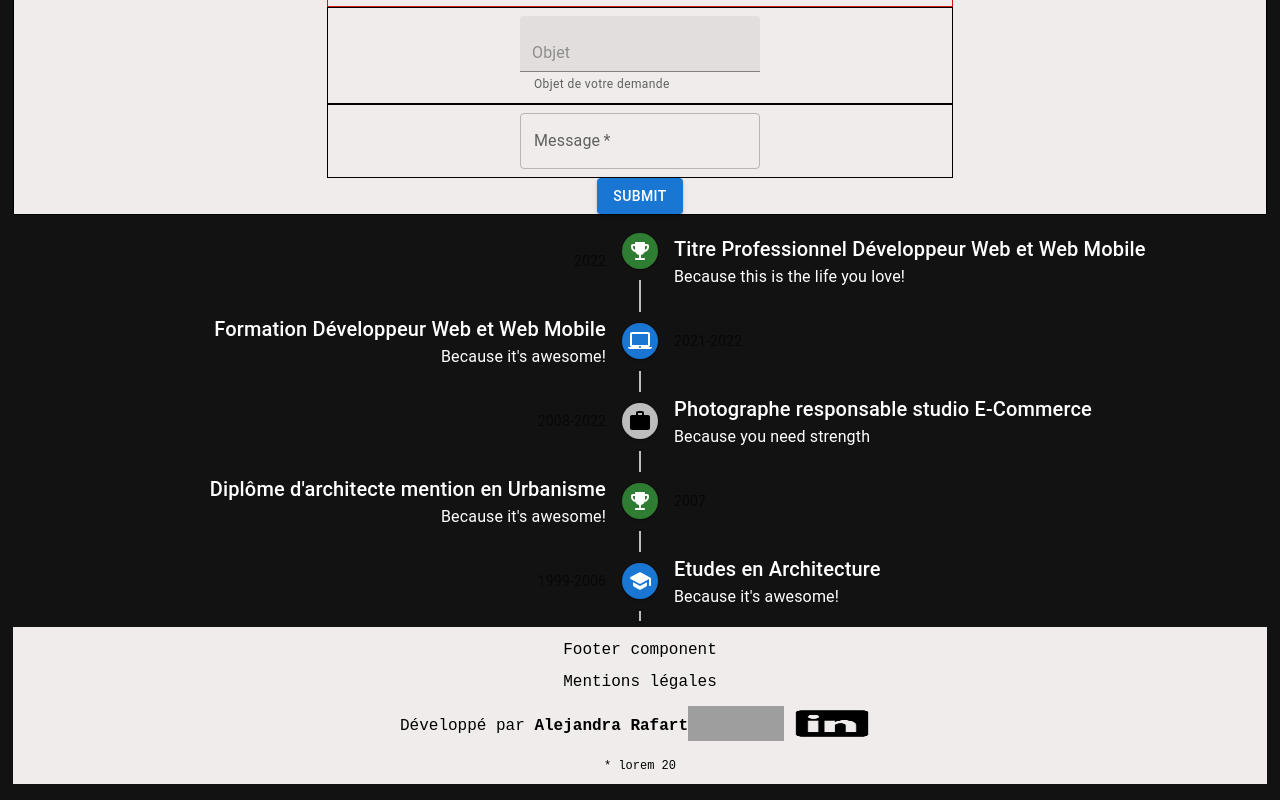
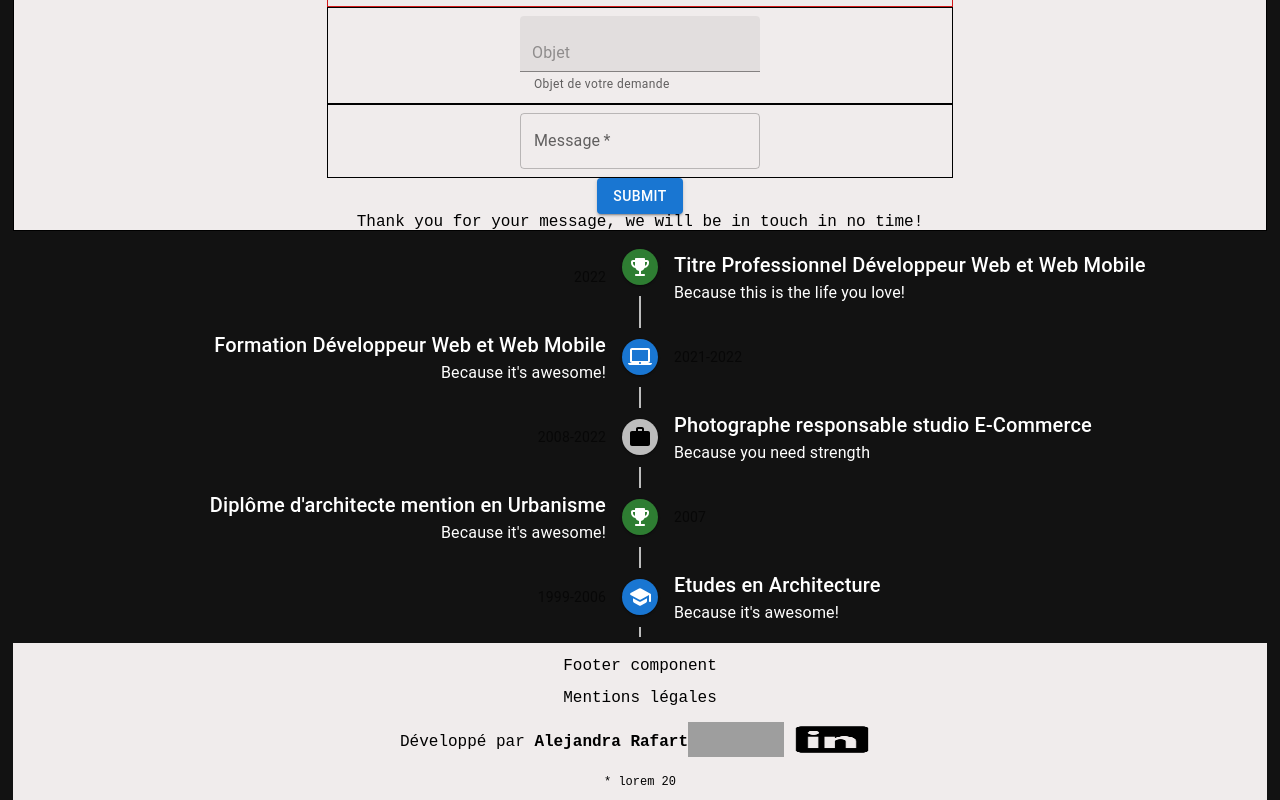
Before and after one commit to alerafart/portfolio-react-redux, a React (Create React App) app: page / in a window 1280 px wide. Shown: the part 1593-2393 px from the top of the page. Built offline with nearby package versions, Linux system fonts and the light colour scheme; grey boxes are pictures that could not be loaded.

Commit message:
contact component sent message email config2

```diff
--- a/package.json
+++ b/package.json
@@ -3,6 +3,7 @@
   "version": "0.1.0",
   "private": true,
   "dependencies": {
+    "@emailjs/browser": "^3.6.2",
     "@emotion/react": "^11.9.3",
     "@emotion/styled": "^11.9.3",
     "@mui/icons-material": "^5.8.4",
@@ -13,6 +14,7 @@
     "@testing-library/jest-dom": "^5.16.4",
     "@testing-library/react": "^13.0.1",
     "@testing-library/user-event": "^14.1.1",
+    "emailjs": "^4.0.0",
     "react": "^18.2.0",
     "react-dom": "^18.2.0",
     "react-redux": "^8.0.1",
--- a/src/components/Contact/index.js
+++ b/src/components/Contact/index.js
@@ -1,6 +1,10 @@
 import React from "react";
+//import emailjs from 'emailjs-com';
+import emailjs from '@emailjs/browser';
 import { useSelector, useDispatch } from 'react-redux';
 import { sendMessage } from "../../actions";
+//import serviceKeys from "./serviceKeys.js";
+
 import Box from '@mui/material/Box';
 import TextField from '@mui/material/TextField';
 import Button from '@mui/material/Button'
@@ -16,6 +20,11 @@ function Contact() {
   const subject = useSelector((state)=> state.contactForm.subject);
   const message = useSelector((state)=> state.contactForm.message); */
 
+  const isValidEmail = email => {
+    const regex = /^(([^<>()\[\]\\.,;:\s@"]+(\.[^<>()\[\]\\.,;:\s@"]+)*)|(".+"))@((\[[0-9]{1,3}\.[0-9]{1,3}\.[0-9]{1,3}\.[0-9]{1,3}\])|(([a-zA-Z\-0-9]+\.)+[a-zA-Z]{2,}))$/;
+    return regex.test(String(email).toLowerCase());
+  };
+
   const contactForm = useSelector((state)=> state.contactForm);
   const dispatch = useDispatch();
 
@@ -27,16 +36,49 @@ function Contact() {
     console.log({name, value});
     dispatch(sendMessage(value, name));
   }
-  const handleSubmit= (e) => {
-    //e.preventDefault;
+
+  /* function handleSubmit(evt) {
+    //evt.preventDefault;
+  } */
+//test
+      const handleSubmit = () => {
+        const firstName = contactForm.firstName;
+        const lastName = contactForm.lastName;
+        const email = isValidEmail(contactForm.email) ;
+          const message = contactForm.message;
+        if (contactForm.firstName && contactForm.lastName && contactForm.email && contactForm.message) {
+
+
+            const serviceId = 'process.env.SERVICE_ID';
+            const templateId = 'tprocess.env.SERVICE_ID';
+            const userId = 'process.env.SERVICE_ID';
+            const templateParams = {
+                firstName,
+                lastName,
+                email,
+                message
+            };
+
+            emailjs.send(serviceId, templateId, templateParams, userId)
+                .then(response => console.log(response))
+                .then(error => console.log(error));
+
+            /* setName('');
+            setEmail('');
+            setMessage('');
+            setEmailSent(true); */
+        } else {
+            alert('Please fill in all fields.');
+        }
+    }
+
+  /* const handleSubmit= (e) => {
+    e.preventDefault;
     console.log("submit fired");
-  }
-  /* const handleFormSubmit = function(()=> {
-    console.log("submit fired");
-  }) */
-  // const [value, setValue] = React.useState('Controlled');
+  } */
 
-  /* const handleChange = (event) => {
+  /* const [value, setValue] = React.useState('Controlled');
+  const handleChange = (event) => {
     setValue(event.target.value);
   }; */
   return (
@@ -131,10 +173,12 @@ function Contact() {
             />
           </div>
           <Button type="submit" variant="contained">Submit</Button>
+          <span className={contactForm.emailSent ? 'visible' : null}>Thank you for your message, we will be in touch in no time!</span>
 
       </Box>
     </div>
   );
+
+
 }
-
 export default Contact;
--- a/src/reducers/index.js
+++ b/src/reducers/index.js
@@ -19,6 +19,7 @@ const initialState = {
     email: "",
     subject:"",
     message:"",
+    emailSent: false,
   }
 
 };
```
Also changed, not shown: 2 other files (tests, documents, lock files or other folders).
